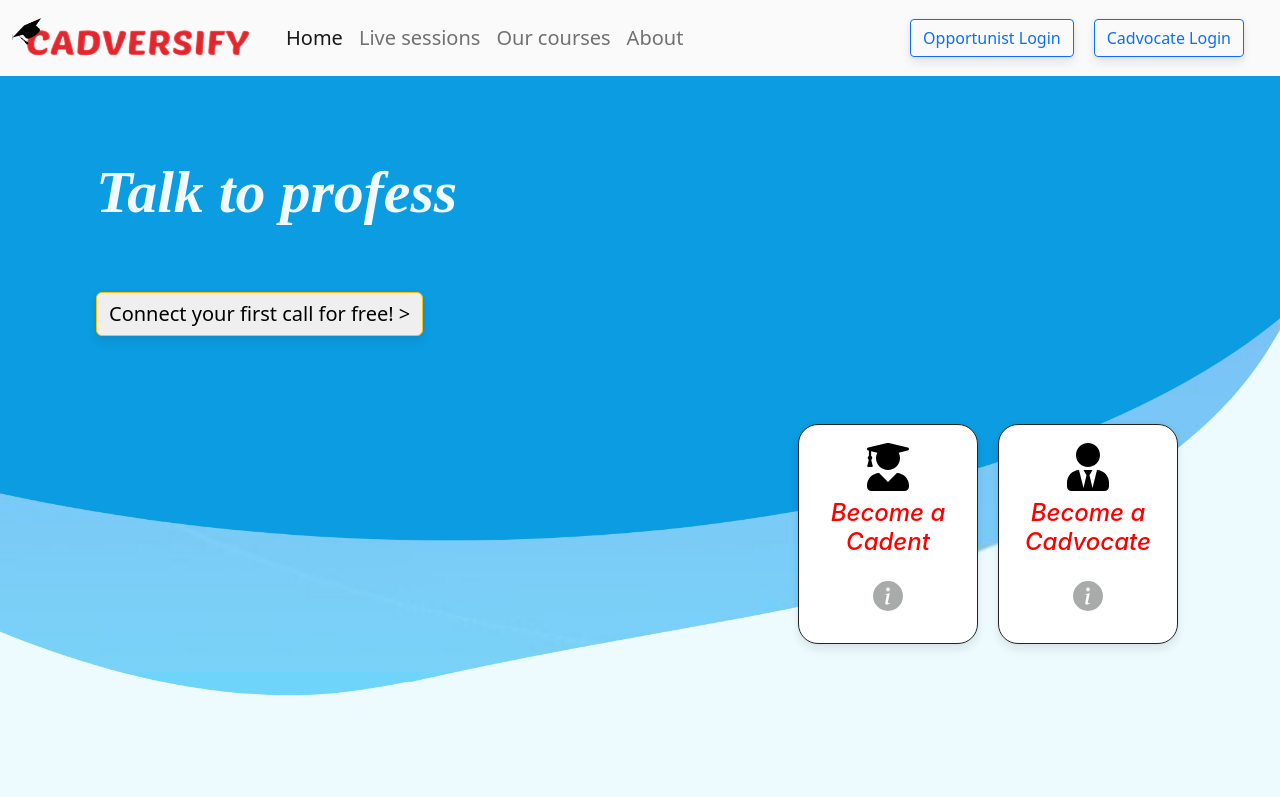
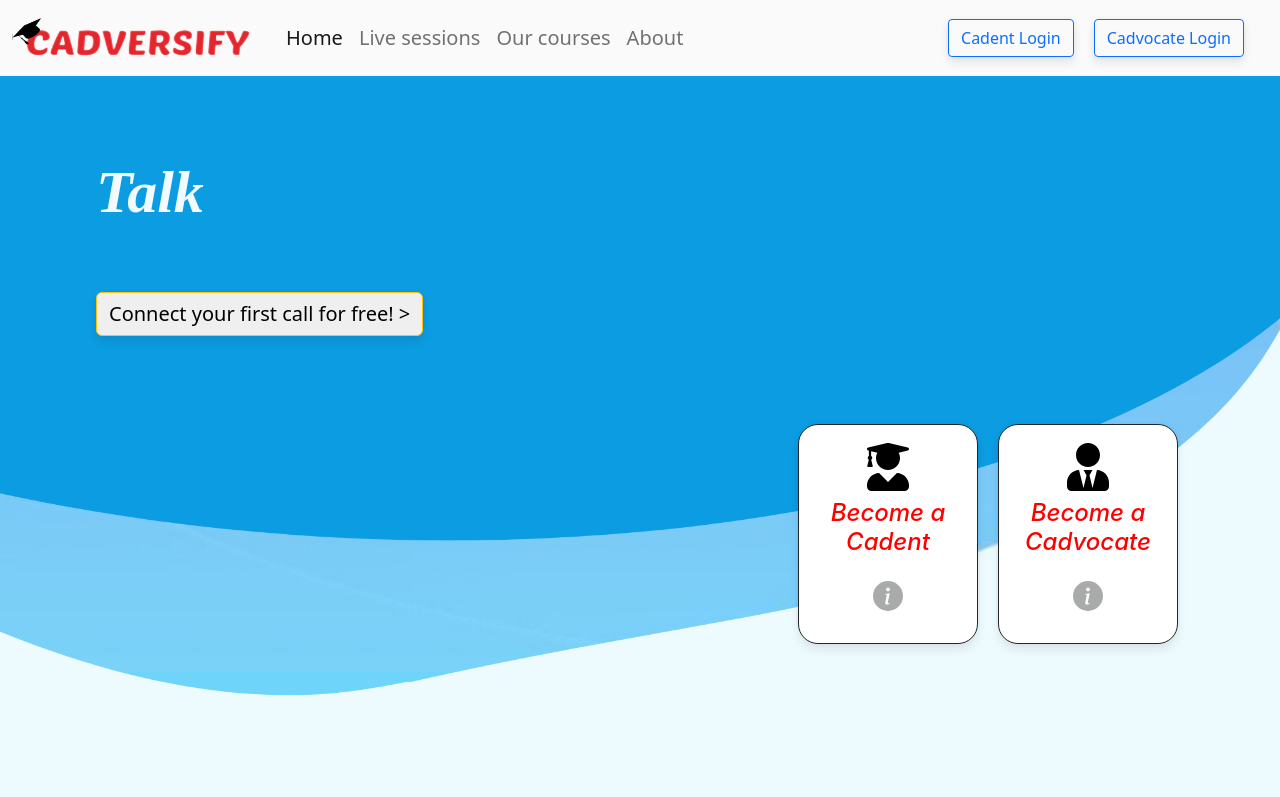
Before and after one commit to Priyanshu013/cadversify, a React (Create React App) app: page / in a window 1280 px wide. Shown: the top 797 px of the page. Built offline with nearby package versions, Linux system fonts and the light colour scheme.

Commit message:
gitignore

```diff
--- a/src/components/homeBody.jsx
+++ b/src/components/homeBody.jsx
@@ -42,7 +42,7 @@
                         .changeDelay(60)
                         .typeString("Confused about your career?")
                         .changeDeleteSpeed(10)
-                        .pauseFor(500)
+                        .pauseFor(1200)
                         .deleteAll()
                         .changeDelay(60)
                         .typeString(
--- a/src/components/liveSessions.jsx
+++ b/src/components/liveSessions.jsx
@@ -12,8 +12,8 @@
       <section className="livesession-bg d-flex align-items-center justify-content-center">
         <div
           data-aos="fade-up"
-          data-aos-delay="500"
-          data-aos-duration="1500"
+          data-aos-delay=""
+          data-aos-duration="500"
           className=" login-card-ls"
         >
           <section className="container-fluid">
--- a/src/components/navBar.jsx
+++ b/src/components/navBar.jsx
@@ -40,7 +40,7 @@
           <li className="nav-item px">
             <NavLink to="/oppLogin">
               <button className="btn btn-outline-primary buttons">
-                Opportunist Login
+                Cadent Login
               </button>
             </NavLink>
           </li>
```
Also changed, not shown: 1 other file (tests, documents, lock files or other folders).
